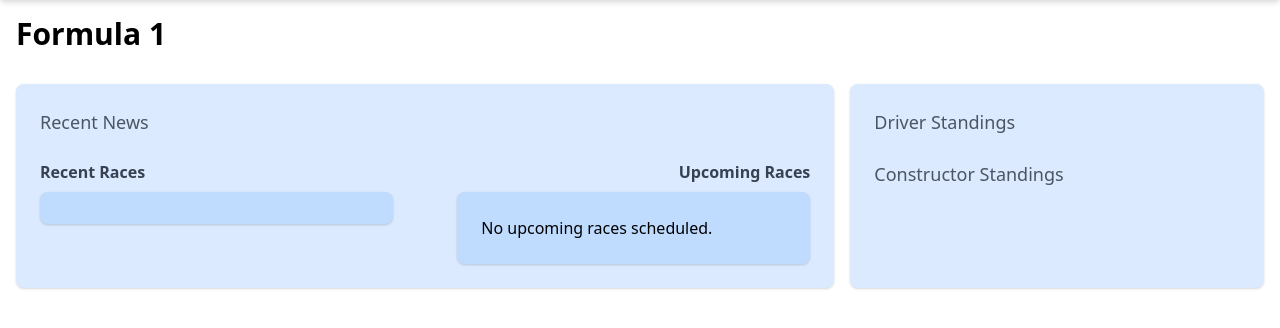
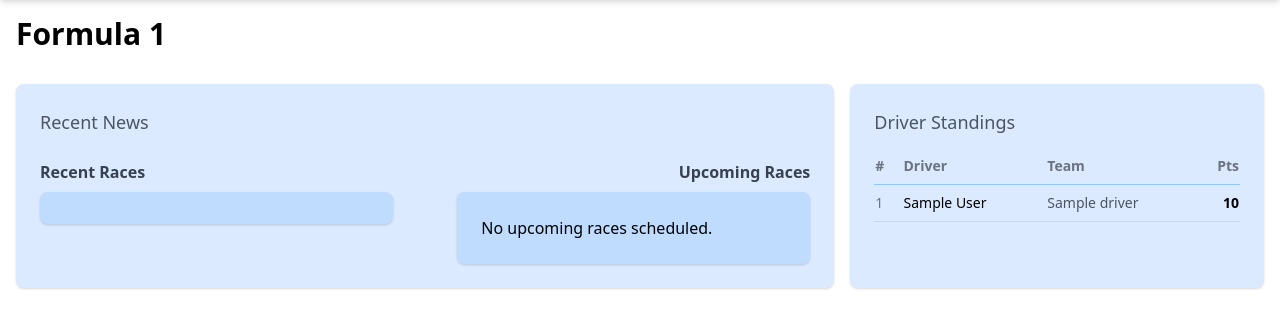
Before and after one commit to gusfinno/the-sports-guy, a FastAPI app: template templates/f1.html in a window 1280 px wide. Shown: the part 64-392 px from the top of the page. Run offline with FastAPI, Linux system fonts and the light colour scheme; the template is opened without the code that fills it: most values are stand-ins (such as "Sample title", 1, 10 or a date in 2020).

Commit message:
got driver leaderboard showing, working to make constructor's also appear but on a carosel.

```diff
--- a/database.py
+++ b/database.py
@@ -180,10 +180,11 @@
         conn.commit()
 
 def add_constructor_standings_to_db(
-    id: int,
+    name: str,
     year: int,
     points: float,
 ):
+    id = get_constructor_id(name)
     with sqlite3.connect(DATABASE_NAME) as conn:
         c = conn.cursor()
         c.execute(
--- a/main.py
+++ b/main.py
@@ -44,20 +44,21 @@
 
 def load_leaderboard():
     standings = ergast.get_driver_standings(season='current')
+    standings = standings.content[0]
     year = datetime.now().year
-    for _, driver in standings.iterrow():
+    for _, driver in standings.iterrows():
         add_driver_standings_to_db(
-            driver['driverNumber'],
+            int(driver['driverNumber']),
             year,
-            driver['points']
+            float(driver['points'])
         )
     standings = ergast.get_constructor_standings(season='current')
-    year = datetime.now().year
-    for _, constructor in standings.iterrow():
+    standings = standings.content[0]
+    for _, constructor in standings.iterrows():
         add_constructor_standings_to_db(
             constructor['constructorName'],
             year,
-            constructor['points']
+            float(constructor['points'])
         )
 
 def load_race_data(round1: int, year: int, location: str):
--- a/templates/f1.html
+++ b/templates/f1.html
@@ -62,9 +62,27 @@
             </div>
 
             <div class="w-1/5 bg-blue-100 rounded-lg shadow p-6" style="width: 40%">
-                <h2 class="text-lg text-gray-600">Driver Standings</h2>
-                <br>
-                <h2 class="text-lg text-gray-600">Constructor Standings</h2>
+                <h2 class="text-lg text-gray-600 mb-3">Driver Standings</h2>
+                <table class="w-full text-sm text-left">
+                    <thead class="text-gray-500 border-b border-blue-300">
+                        <tr>
+                            <th class="py-2 pr-2">#</th>
+                            <th class="py-2 pr-2">Driver</th>
+                            <th class="py-2 pr-2">Team</th>
+                            <th class="py-2 text-right">Pts</th>
+                        </tr>
+                    </thead>
+                    <tbody>
+                        {% for driver in driver_standings %}
+                        <tr class="border-b border-blue-200">
+                            <td class="py-2 pr-2 text-gray-500">{{ loop.index }}</td>
+                            <td class="py-2 pr-2 font-medium">{{ driver.first_name }} {{ driver.last_name }}</td>
+                            <td class="py-2 pr-2 text-gray-600">{{ driver.constructor_name }}</td>
+                            <td class="py-2 text-right font-semibold">{{ driver.points | int }}</td>
+                        </tr>
+                        {% endfor %}
+                    </tbody>
+                </table>
             </div>
         </div>
     </div>
```
